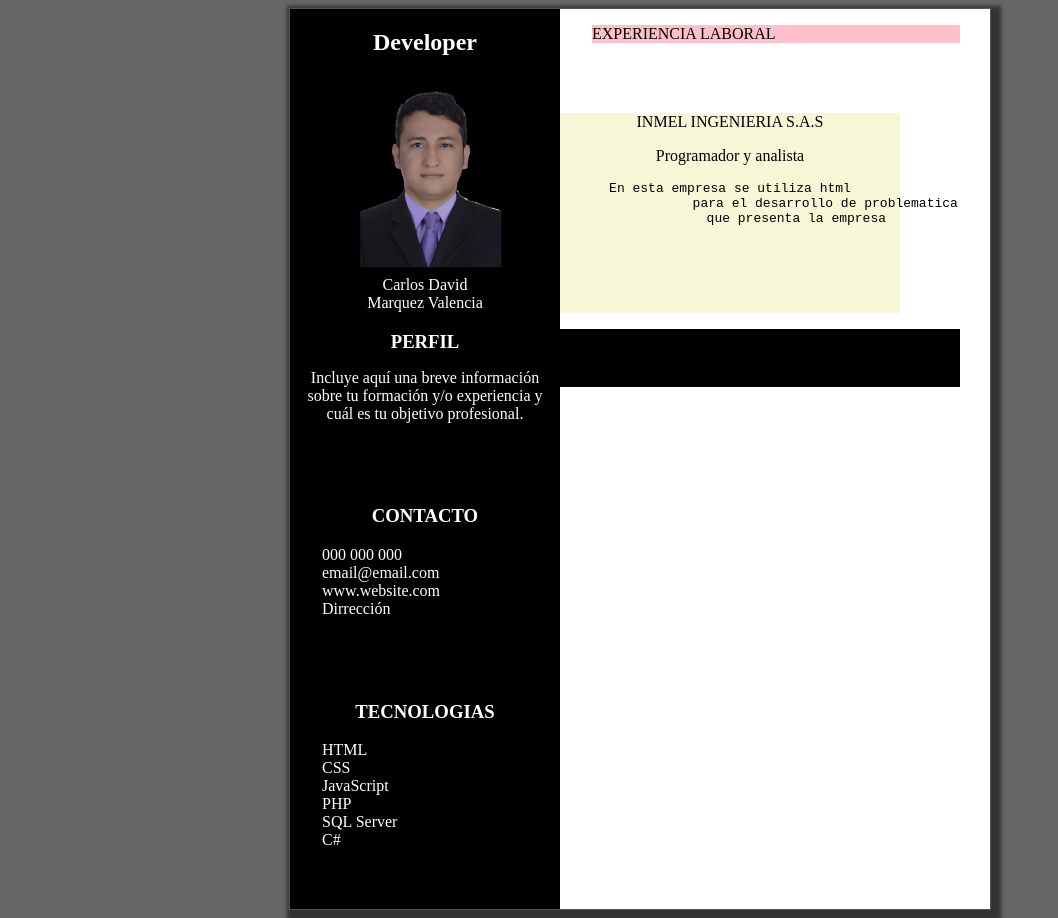
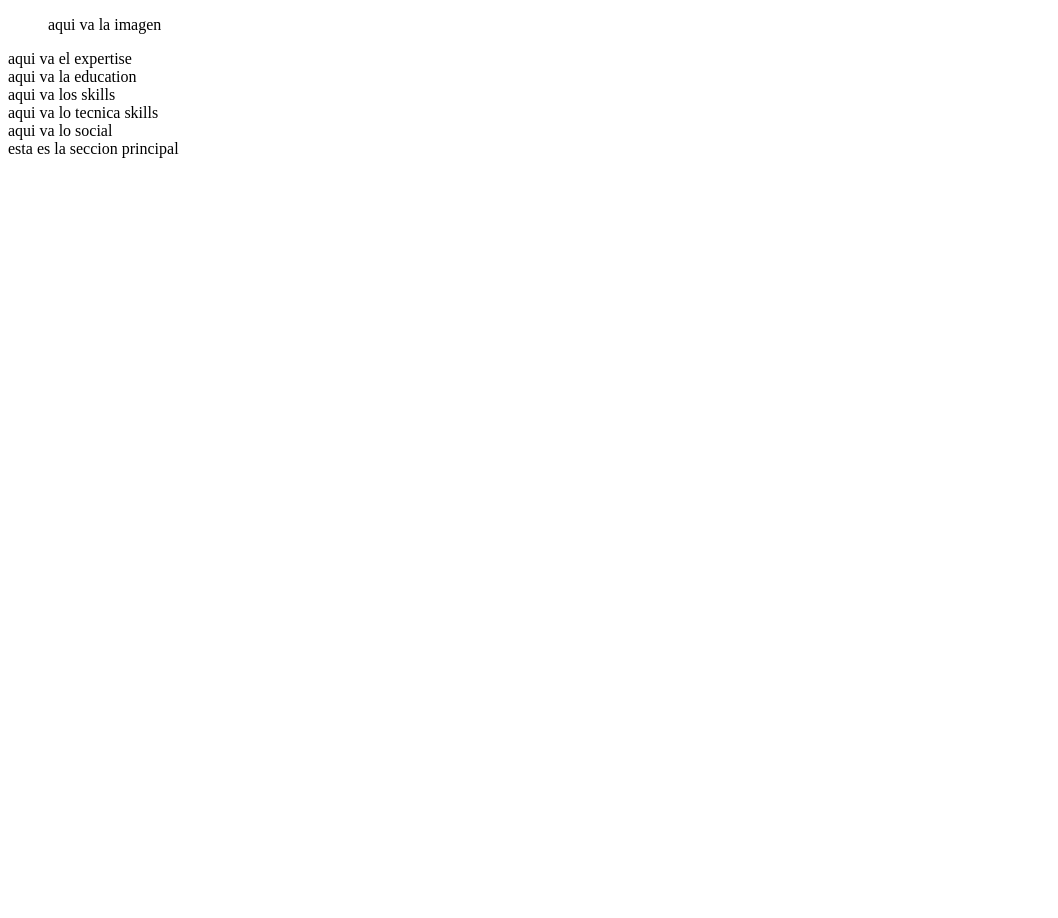
Before and after one commit to CarlosMarquez10/Curriculum-Vitae, a plain HTML site: page index.html in a window 1280 px wide. Shown: the whole page, without its empty margins (0-1058 px from the left). After the commit the page ends 800 px from the top, so only its background shows below. Drawn offline with Linux system fonts and the light colour scheme.

Commit message:
se estructura las etiquetas

```diff
--- a/index.html
+++ b/index.html
@@ -8,60 +8,35 @@
     <title>Carlos Marquez/Developer</title>
   </head>
   <body>
-    <div class="container">
-      <aside class="bglet">
-        <h1>Developer</h1>
-        <div class="imagen">
-          <img src="ftperfil.png" alt="no se encontro la foto" class="foto" />
-        </div>
-        <div class="nombre">
-          <p>Carlos David</p>
-          <p>Marquez Valencia</p>
-        </div>
-        <div class="perfil">
-          <h3>PERFIL</h3>
-          <p>
-            Incluye aquí una breve información sobre tu formación y/o
-            experiencia y cuál es tu objetivo profesional.
-          </p>
-        </div>
-        <div class="contacto">
-          <h3>CONTACTO</h3>
-          <div class="telf">000 000 000</div>
-          <div class="correo">email@email.com</div>
-          <div class="web">www.website.com</div>
-          <div class="direccion">Dirrección</div>
-        </div>
 
-        <div class="Tecnologia">
-          <h3>TECNOLOGIAS</h3>
-          <div class="html">HTML</div>
-          <div class="css">CSS</div>
-          <div class="js">JavaScript</div>
-          <div class="php">PHP</div>
-          <div class="sql">SQL Server</div>
-          <div class="char">C#</div>
-        </div>
-      </aside>
-      <div class="cont-datos">
-        <div class="contenido-titulo">
-          <p>EXPERIENCIA LABORAL</p>
-        </div>
-        <div class="contenido">
-          <p>INMEL INGENIERIA S.A.S</p>
-          <p>Programador y analista</p>
-          <pre>
-En esta empresa se utiliza html
-                 para el desarrollo de problematica
-                 que presenta la empresa
-            </pre
-          >
-        </div>
+    <aside>
+     <figure>
+       aqui va la imagen
+     </figure>
+     <section>
+       aqui va el expertise
+     </section>
+     <section>
+       aqui va la education
+     </section>
+     <section>
+       aqui va los skills
+     </section>
+     <section>
+       aqui va lo tecnica skills
+     </section>
+     <section>
+       aqui va lo social
+     </section>
 
-        <div class="redes">
-          <p>Redes sociales</p>
-        </div>
-      </div>
-    </div>
+    </aside>
+    <main>
+
+      esta es la seccion principal
+
+    </main>
+
+
+
   </body>
 </html>
--- a/styles.css
+++ b/styles.css
@@ -5,117 +5,3 @@
     --ColorBlue:hsl(245,100%,0%);
 
 }
-
-body{
-    background-color: hsl(0,0%,40%);
-
-}
-.container{
-    background-color: var(--ColorBgbd);
-    border: 1px solid;
-    border-color: var(--ColorBorder);
-    width:700px;
-    height: 900px;
-    margin: 0;
-    margin: 0 auto;
-    box-shadow: var(--ColorSombra);
-    display:flex;
-
-}
-
-
-.bglet{
-    background-color: var(--ColorBlue);
-    width:270px;
-    height: 900px;
-    margin: 0 let;
-    display: inline-block;
-    color: white;
-}
-
-.foto{
-    width:150px;
-    height: 200px;
-    margin-left:10px;
-    opacity: 0.8;
-
-
-}
-
-.cont-datos{
-    text-align: center;
-    margin: 0 auto;
-    margin-left: 0px;
-    margin-right: 0px;
-    color: black;
-}
-
-.redes{
-
-    background-color: var(--ColorBlue);
-    width:400px;
-    height: 58px;
-}
-
-.contenido{
-    margin-top: 70px;
-    width: 340px;
-    height:200px;
-    background-color: rgb(247, 246, 215);
-    color: black;
-
-
-}
-
-.contenido-titulo{
-
-    color: black;
-    text-align: left;
-    margin-left: 2em;
-    background-color: pink;
-}
-.imagen{
-    display: flex;
-    justify-content: center;
-}
-hr{
-    background-color: var(--ColorBlue);
-    border: 4px solid;
-}
-
-.nombre p{
-    text-align: center;
-    margin-top:0;
-    margin-bottom: 0;
-}
-
-.perfil h3{
-    text-align: center;
-    margin-bottom: 0;
-}
-
-.perfil p{
-    margin-top: 0;
-    padding: 1em;
-    text-align: center;
-}
-
-.contacto{
-    padding: 2em;
-}
-.contacto h3{
-    text-align: center;
-}
-
-.Tecnologia{
-    padding: 2em;
-}
-
-.Tecnologia h3{
-    text-align: center;
-}
-
-h1{
-    Color: white;
-    text-align: center;
-}
```
